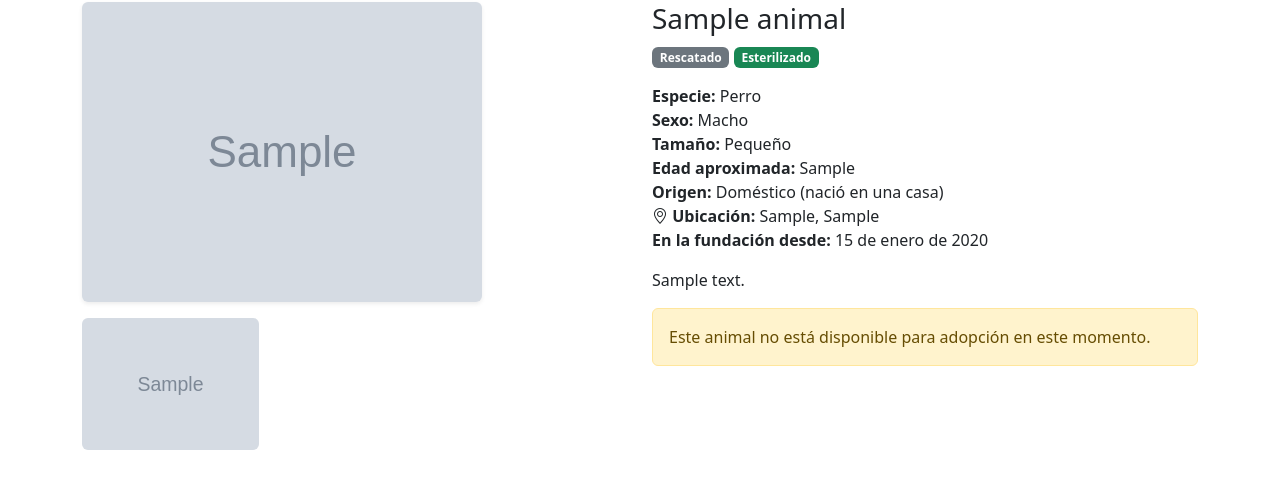
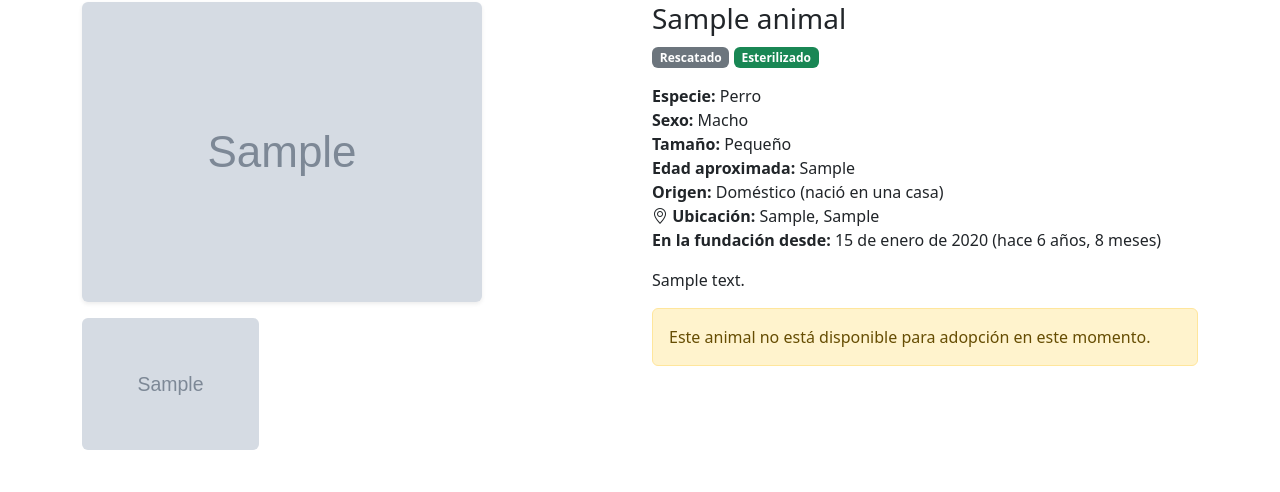
Before and after one commit to happypawspillaro/happypaws, a Django app: page /animales/1/ in a window 1280 px wide. Shown: the part 118-610 px from the top of the page. Run offline with Django 5.2, Linux system fonts and the light colour scheme; tables that the repository leaves empty hold one stand-in row (values such as "Sample post"); grey boxes marked "Sample" are stand-in pictures; some libraries are stand-ins or nearby versions.

Commit message:
mejora: atender comentarios de revisión en fecha de adopción
- Ícono bi-calendar-heart y texto 'En adopción hace' en el catálogo y
  destacados de portada (sugerencia de josejacomeb).
- Se añade el tiempo relativo entre paréntesis en animals/detail.html,
  junto a la fecha completa que ya mostraba (punto relacionado que se
  pidió considerar en la revisión).

```diff
--- a/web/code/animals/tests.py
+++ b/web/code/animals/tests.py
@@ -66,7 +66,7 @@ class CatalogViewTests(TestCase):
     def test_muestra_hace_cuando_esta_en_adopcion(self):
         crear_animal(nombre="Firulais", fecha_ingreso=date.today() - timedelta(days=70))
         resp = self.client.get(reverse("animals:catalog"))
-        self.assertContains(resp, "En la fundación desde hace")
+        self.assertContains(resp, "En adopción hace")
         self.assertContains(resp, "meses")
 
 
--- a/web/code/templates/animals/_animal_grid.html
+++ b/web/code/templates/animals/_animal_grid.html
@@ -23,7 +23,7 @@
               {% if animal.edad_aprox %}· {{ animal.edad_aprox }}{% endif %}
             </p>
             <p class="text-muted small mb-2">
-              <i class="bi bi-calendar3"></i> En la fundación desde hace {{ animal.fecha_ingreso|timesince }}
+              <i class="bi bi-calendar-heart"></i> En adopción hace {{ animal.fecha_ingreso|timesince }}
             </p>
             <p class="card-text small">{{ animal.descripcion|truncatewords:18 }}</p>
           </div>
--- a/web/code/templates/animals/detail.html
+++ b/web/code/templates/animals/detail.html
@@ -40,7 +40,7 @@
       {% if animal.ubicacion_completa %}
         <li><i class="bi bi-geo-alt"></i> <strong>Ubicación:</strong> {{ animal.ubicacion_completa }}</li>
       {% endif %}
-      <li><strong>En la fundación desde:</strong> {{ animal.fecha_ingreso }}</li>
+      <li><strong>En la fundación desde:</strong> {{ animal.fecha_ingreso }} (hace {{ animal.fecha_ingreso|timesince }})</li>
     </ul>
     <p>{{ animal.descripcion|linebreaks }}</p>
     {% if animal.en_adopcion %}
--- a/web/code/templates/core/home.html
+++ b/web/code/templates/core/home.html
@@ -37,7 +37,7 @@
             {{ animal.get_especie_display }} · {{ animal.get_sexo_display }} · {{ animal.get_tamano_display }}
           </p>
           <p class="text-muted small mb-0">
-            <i class="bi bi-calendar3"></i> En la fundación desde hace {{ animal.fecha_ingreso|timesince }}
+            <i class="bi bi-calendar-heart"></i> En adopción hace {{ animal.fecha_ingreso|timesince }}
           </p>
         </div>
         <div class="card-footer bg-white border-0">
```
